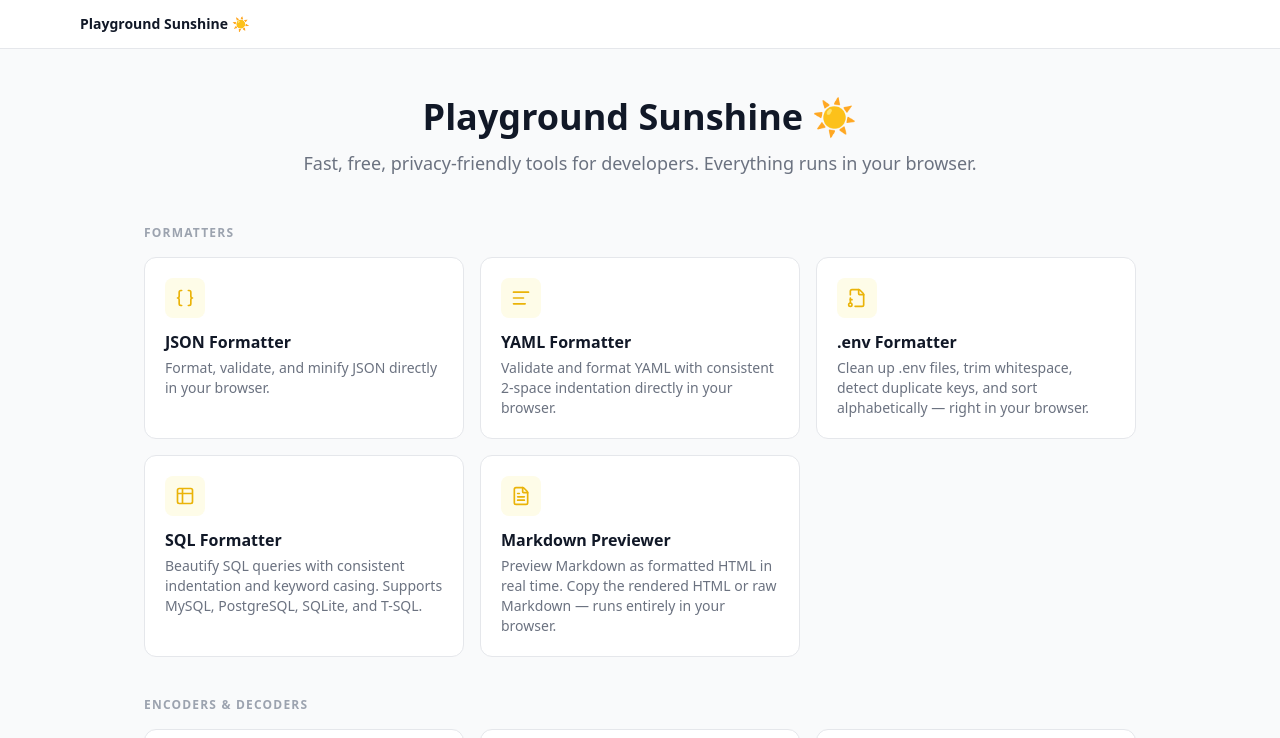
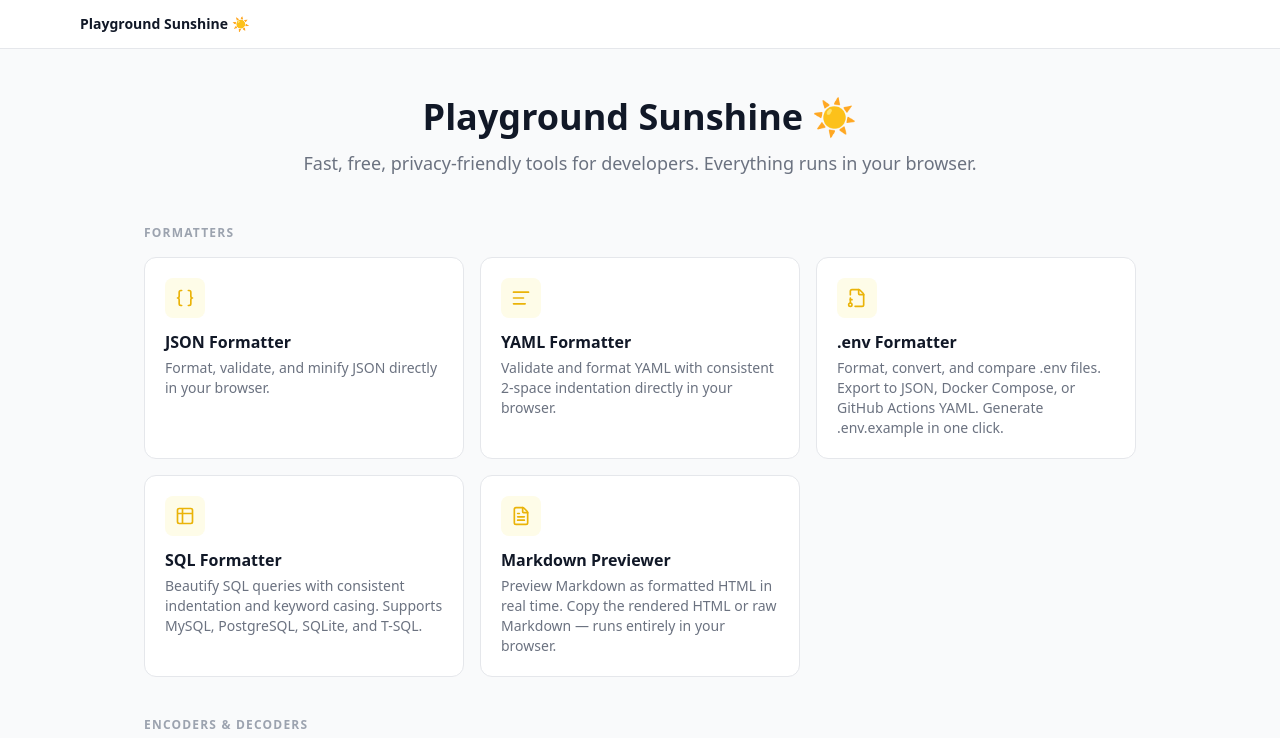
Before and after one commit to aswad32/playground-sunshine, a Nuxt app: page / in a window 1280 px wide. Shown: the top 738 px of the page. Built offline with nearby package versions, Linux system fonts and the light colour scheme.

Commit message:
update description for .env formatter

```diff
--- a/app/data/tools.ts
+++ b/app/data/tools.ts
@@ -37,8 +37,8 @@ const tools: Tool[] = [
   {
     name: '.env Formatter',
     route: '/tools/env-formatter',
-    description: 'Clean up .env files, trim whitespace, detect duplicate keys, and sort alphabetically — right in your browser.',
-    tags: ['env', 'dotenv', 'formatter', 'validator', 'secrets'],
+    description: 'Format, convert, and compare .env files. Export to JSON, Docker Compose, or GitHub Actions YAML. Generate .env.example in one click.',
+    tags: ['env', 'dotenv', 'formatter', 'validator', 'secrets', 'json', 'docker', 'github-actions'],
     icon: 'FileKey',
     category: 'Formatters',
   },
```
